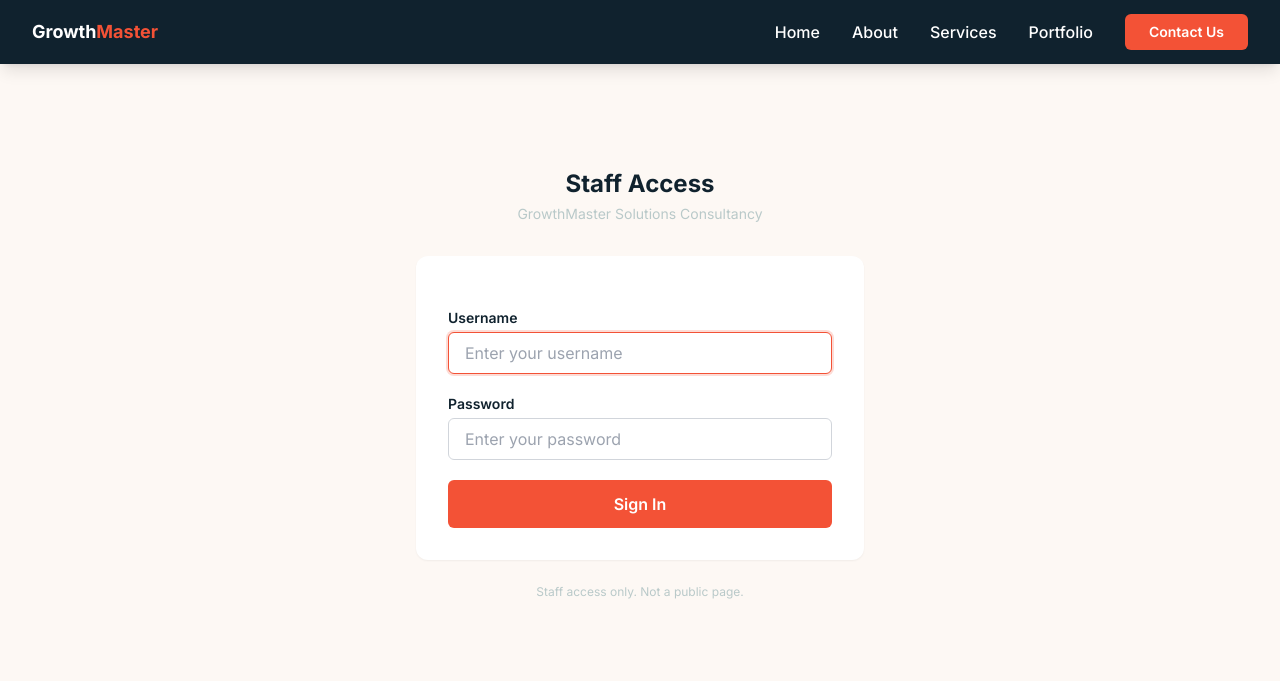
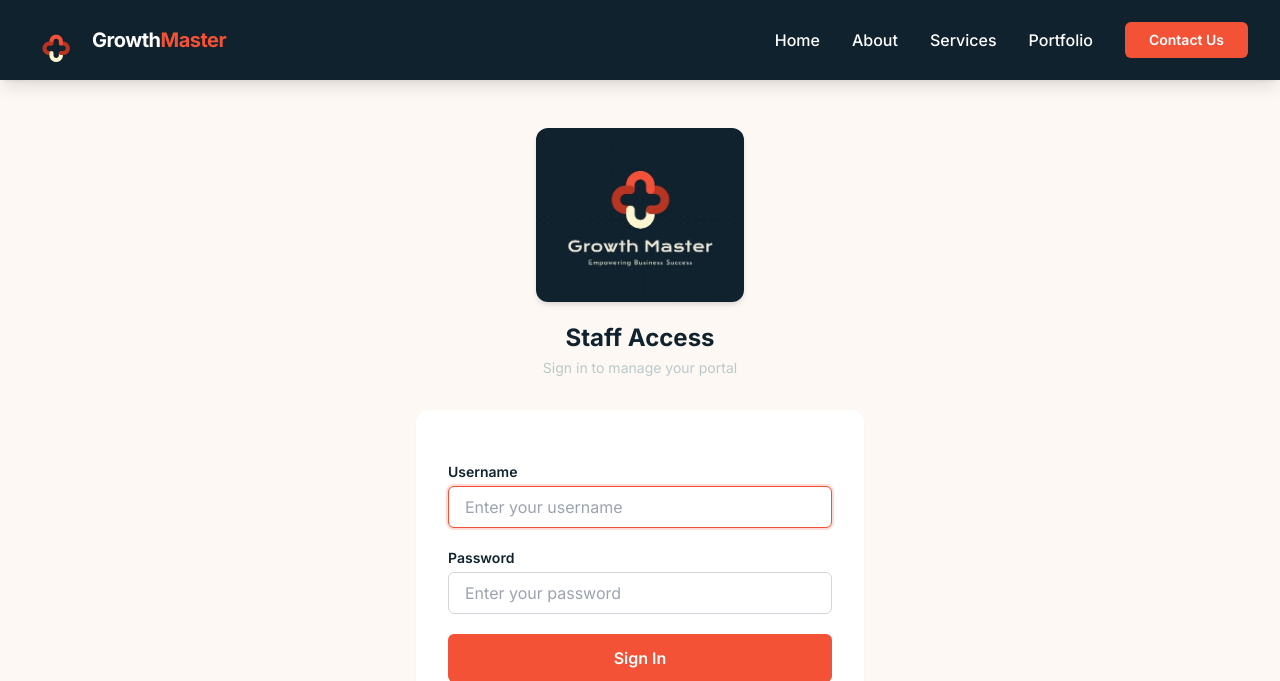
Before and after one commit to Edwardrem/growthamaster, a Django app: page /accounts/login/ in a window 1280 px wide. Shown: the top 681 px of the page. Run offline with Django 5.2, Linux system fonts and the light colour scheme; data comes from the database, SQL or seed files in the repository; both versions use the stored data as it was after the commit; style sheets or scripts are compiled from the project's sources.

Commit message:
Redirect /manage/ to login and update branding assets
Replace the previous ManagePortal404 middleware with ManagePortalLoginMiddleware that redirects unauthenticated /manage/* requests to the login page (preserving ?next=). Update settings to use the new middleware. Add static branding images and update templates: base.html now uses site_settings favicon with a static fallback; navbar updated to use icon/logo markup and text; login page loads static assets and shows the new logo and messaging. Also includes binary changes (db.sqlite3, compiled settings pyc) from the working tree.

Co-authored-by: Copilot <223556219+Copilot@users.noreply.github.com>

```diff
--- a/growthmaster/settings.py
+++ b/growthmaster/settings.py
@@ -42,7 +42,7 @@ MIDDLEWARE = [
     'django.contrib.auth.middleware.AuthenticationMiddleware',
     'django.contrib.messages.middleware.MessageMiddleware',
     'django.middleware.clickjacking.XFrameOptionsMiddleware',
-    'manage_portal.middleware.ManagePortal404Middleware',
+    'manage_portal.middleware.ManagePortalLoginMiddleware',
 ]
 
 ROOT_URLCONF = 'growthmaster.urls'
--- a/manage_portal/middleware.py
+++ b/manage_portal/middleware.py
@@ -1,10 +1,12 @@
-from django.http import Http404
+from django.conf import settings
+from django.shortcuts import redirect
 
 
-class ManagePortal404Middleware:
+class ManagePortalLoginMiddleware:
     """
-    Raise Http404 (not 403 or redirect) for any /manage/ request
-    made by an unauthenticated user, so the portal is not advertised.
+    Redirect unauthenticated requests to /manage/* to the login page,
+    preserving the intended destination via ?next= so the user lands
+    back where they wanted after signing in.
     Must appear after AuthenticationMiddleware in MIDDLEWARE.
     """
     def __init__(self, get_response):
@@ -12,5 +14,5 @@ class ManagePortal404Middleware:
 
     def __call__(self, request):
         if request.path.startswith('/manage/') and not request.user.is_authenticated:
-            raise Http404
+            return redirect(f"{settings.LOGIN_URL}?next={request.path}")
         return self.get_response(request)
--- a/templates/accounts/login.html
+++ b/templates/accounts/login.html
@@ -1,4 +1,5 @@
 {% extends "base.html" %}
+{% load static %}
 
 {% block title %}Staff Login — GrowthMaster{% endblock %}
 
@@ -6,8 +7,11 @@
 <section class="min-h-[80vh] flex items-center justify-center bg-brand-offwhite py-12 px-4">
   <div class="w-full max-w-md">
     <div class="text-center mb-8">
+      <img src="{% static 'images/growthmaster-logo.jpeg' %}"
+           alt="GrowthMaster Solutions Consultancy"
+           class="mx-auto w-52 rounded-xl shadow-md mb-5" />
       <h1 class="text-2xl font-bold text-brand-navy">Staff Access</h1>
-      <p class="text-brand-muted text-sm mt-1">GrowthMaster Solutions Consultancy</p>
+      <p class="text-brand-muted text-sm mt-1">Sign in to manage your portal</p>
     </div>
     <div class="bg-white rounded-xl shadow-sm p-8">
       {% if form.errors %}
--- a/templates/base.html
+++ b/templates/base.html
@@ -10,6 +10,13 @@
   <link rel="preconnect" href="https://fonts.gstatic.com" crossorigin />
   <link href="https://fonts.googleapis.com/css2?family=Inter:wght@300;400;500;600;700;800&display=swap" rel="stylesheet" />
   <link rel="stylesheet" href="{% static 'css/output.css' %}" />
+  {% if site_settings.favicon %}
+    <link rel="icon" type="image/png" href="{{ site_settings.favicon.url }}" />
+    <link rel="apple-touch-icon" href="{{ site_settings.favicon.url }}" />
+  {% else %}
+    <link rel="icon" type="image/png" href="{% static 'images/growthmaster-icon.png' %}" />
+    <link rel="apple-touch-icon" href="{% static 'images/growthmaster-icon.png' %}" />
+  {% endif %}
   {% block extra_head %}{% endblock %}
 </head>
 <body class="bg-brand-offwhite text-brand-navy font-sans antialiased">
--- a/templates/partials/navbar.html
+++ b/templates/partials/navbar.html
@@ -1,17 +1,20 @@
 {% load static %}
 <nav class="bg-brand-navy sticky top-0 z-50 shadow-lg">
   <div class="max-w-7xl mx-auto px-4 sm:px-6 lg:px-8">
-    <div class="flex items-center justify-between h-16">
+    <div class="flex items-center justify-between h-20">
 
       <!-- Logo -->
       <a href="{% url 'home' %}" class="flex items-center gap-3 flex-shrink-0">
         {% if site_settings.logo %}
-          <img src="{{ site_settings.logo.url }}" alt="GrowthMaster Logo" class="h-10 w-auto" />
+          <img src="{{ site_settings.logo.url }}" alt="{{ site_settings.site_name|default:'GrowthMaster' }}"
+               class="h-12 w-12 object-contain block self-center" />
         {% else %}
-          <span class="text-white font-bold text-lg leading-tight">
-            Growth<span class="text-brand-red">Master</span>
-          </span>
+          <img src="{% static 'images/growthmaster-icon.png' %}" alt="GrowthMaster icon"
+               class="h-12 w-12 object-contain block self-center" />
         {% endif %}
+        <span class="block self-center text-white font-bold text-xl leading-none tracking-tight">
+          Growth<span class="text-brand-red">Master</span>
+        </span>
       </a>
 
       <!-- Desktop nav links -->
```
Also changed, not shown: db.sqlite3, static/images/growthmaster logo.jpeg (added), static/images/growthmaster-icon.png (added), static/images/growthmaster-logo.jpeg (added).
